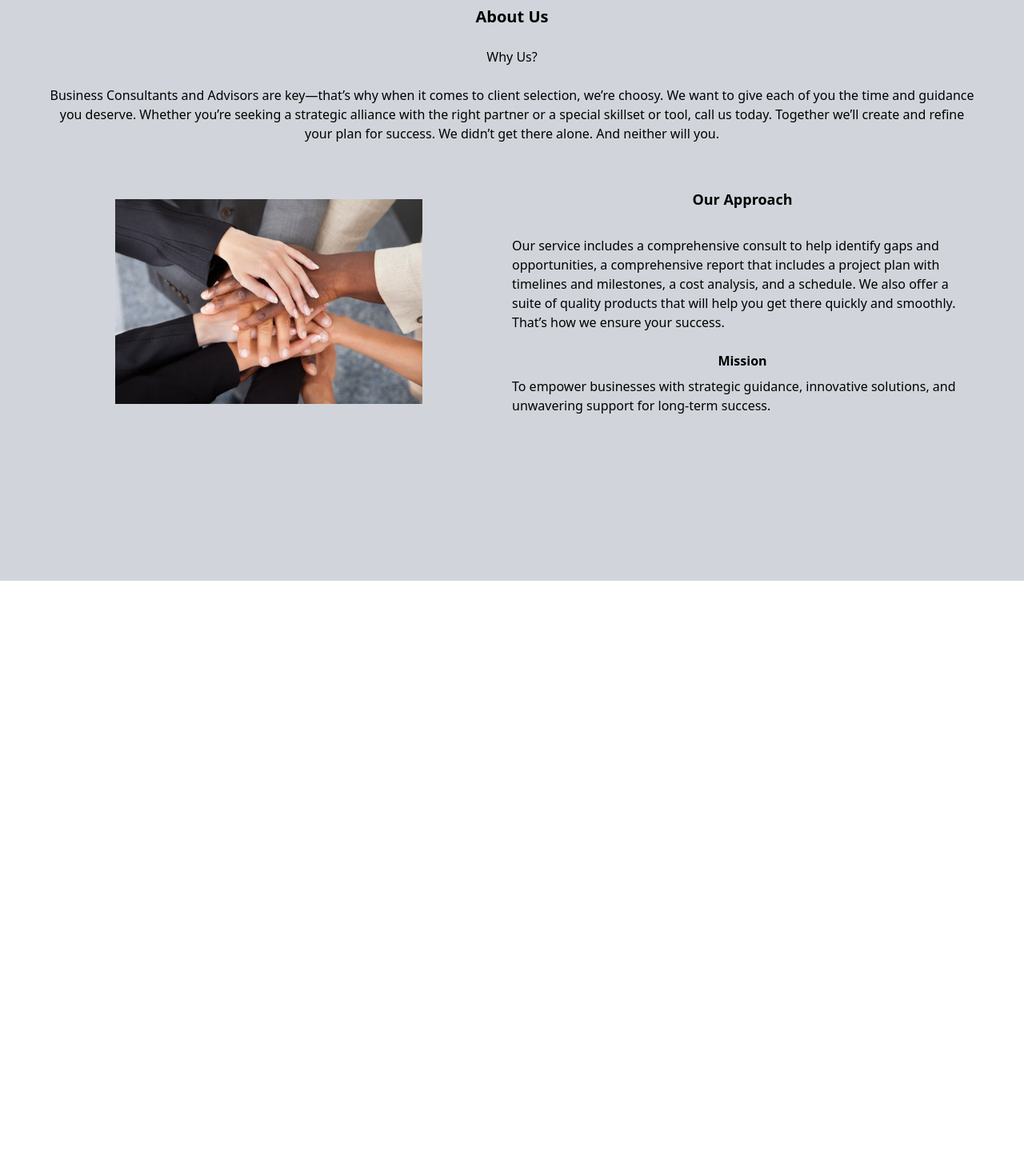
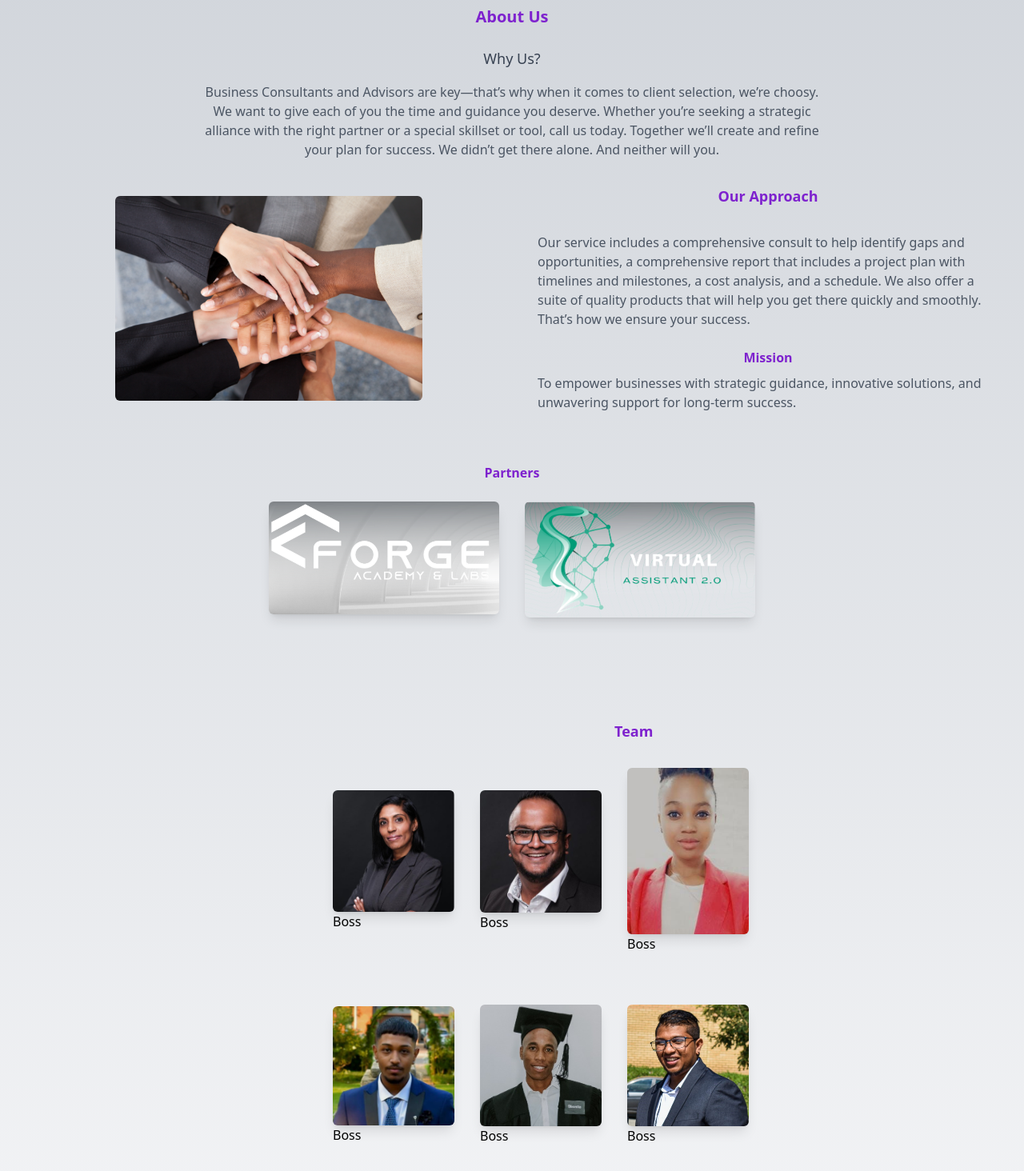
Before and after one commit to MoyabaNT/thimkfridayForge, a React (Create React App) app: page /AboutUS in a window 1280 px wide. Shown: the part 74-1538 px from the top of the page at 80% size. Before the commit the page ends 800 px from the top, so only its background shows below. Built offline with nearby package versions, Linux system fonts and the light colour scheme.

Commit message:
about, contacts, ourservices

```diff
--- a/public/index.html
+++ b/public/index.html
@@ -24,7 +24,7 @@
       work correctly both with client-side routing and a non-root public URL.
       Learn how to configure a non-root public URL by running `npm run build`.
     -->
-    <title>React App</title>
+    <title>ThinkFriday</title>
   </head>
   <body>
     <noscript>You need to enable JavaScript to run this app.</noscript>
--- a/src/App.js
+++ b/src/App.js
@@ -13,6 +13,7 @@ import Resources from "./Components/Resources";
 const router = createBrowserRouter(
   createRoutesFromElements(
     <>
+    <Route index="/HomePage" element={<HomePage />} />
     <Route path="/HomePage" element={<HomePage />} />
     <Route path='/AboutUS' element={<AboutUS />} />
     <Route path='/OurServices' element={<OurServices />} />
--- a/src/Components/AboutUS.jsx
+++ b/src/Components/AboutUS.jsx
@@ -2,10 +2,19 @@ import React from 'react';
 import Sidebar from './SideBar';
 import Logo from '../Assets/Purple.png';
 import hands from '../Assets/Aboutusimg/hands.png';
+import Partners from '../Assets/Aboutusimg/Partners.png';
+import v20 from '../Assets/Aboutusimg/V20.png';
+import b261 from '../Assets/Aboutusimg/b261.png';
+import b262 from '../Assets/Aboutusimg/b262.png';
+import lilan from '../Assets/Aboutusimg/lilan.jpg';
+import sudhir from '../Assets/Aboutusimg/Sudhir.jpg';
+import spons from '../Assets/Aboutusimg/spons.jpg';
+import vesh from '../Assets/Aboutusimg/vesh.jpg';
+import { Link } from 'react-router-dom';
 
 const AboutUS = () => {
   return (
-    <div className="bg-gray-300 min-h-screen">
+    <div className="bg-gradient-to-b from-gray-300 to-gray-100 min-h-screen">
       {/* Top Bar Section */}
       <div className="text-purple-700 flex">
         <Sidebar />
@@ -20,9 +29,9 @@ const AboutUS = () => {
 
       {/* Main Content Section */}
       <div className="flex flex-col items-center p-8">
-        <h2 className="font-bold text-xl">About Us</h2>
-        <h3 className="mt-6">Why Us?</h3>
-        <p className="p-6 text-center">
+        <h2 className="font-bold text-xl text-purple-700">About Us</h2>
+        <h3 className="mt-6 text-lg text-gray-700">Why Us?</h3>
+        <p className="mt-4 text-center text-gray-600 max-w-3xl">
           Business Consultants and Advisors are key—that’s why when it comes to client
           selection, we’re choosy. We want to give each of you the time and guidance you deserve.
           Whether you’re seeking a strategic alliance with the right partner or a special
@@ -37,27 +46,110 @@ const AboutUS = () => {
             <img
               src={hands}
               alt="Hands working together"
-              className="w-3/4 md:w-96 h-64 object-cover"
+              className="w-3/4 md:w-96 h-64 object-cover rounded-md"
             />
           </div>
 
           {/* Text Section */}
-          <div className="w-full md:w-2/4 md:pr-8 mt-6 md:mt-0">
-            <h2 className="font-bold text-lg text-center">Our Approach</h2>
-            <p className="mt-8">
+          <div className="w-full md:w-2/4 md:pl-8 mt-6 md:mt-0">
+            <h2 className="font-bold text-lg text-center text-purple-700">Our Approach</h2>
+            <p className="mt-8 text-gray-600">
               Our service includes a comprehensive consult to help identify gaps and opportunities,
               a comprehensive report that includes a project plan with timelines and milestones,
               a cost analysis, and a schedule. We also offer a suite of quality products that will
               help you get there quickly and smoothly. That’s how we ensure your success.
             </p>
-            <h3 className="font-bold mt-6 text-center">Mission</h3>
-            <p className="mt-2">
+            <h3 className="font-bold mt-6 text-center text-purple-700">Mission</h3>
+            <p className="mt-2 text-gray-600">
               To empower businesses with strategic guidance, innovative solutions, and unwavering
               support for long-term success.
             </p>
+            {/*the partner's side*/}
+
           </div>
         </div>
+
+
       </div>
+      <div className="mt-8">
+              <h3 className="font-bold text-center text-purple-700">Partners</h3>
+              <div className="flex flex-wrap justify-center gap-8 mt-6">
+              <Link to="https://www.forgeacademy.co.za/" target="_blank">
+                <img
+                src={Partners}
+                alt="Forge Partner 1"
+                className="w-56 md:w-72 h-auto object-cover rounded-md shadow-lg"
+                />
+              </Link>
+              <Link to="https://www.va2-0.co.za/" target="_blank">
+                <img
+                src={v20}
+                alt="Forge Partner 2"
+                className="w-56 md:w-72 h-auto object-cover rounded-md shadow-lg"
+                />
+              </Link>
+              </div>
+      </div>
+
+      {/*must attend to this*/}
+        <div class='team' className='p-32 ml-64'>
+          <h3 className="text-lg ml-96 text-purple-700  font-bold">Team</h3>
+        <div className='grid grid-cols-3 md:grid-cols-4 gap-8 items-center p-8'>
+          <div>
+            <img
+              src={b261}
+              alt="Forge Partner 2"
+              className="w-auto md:w-60 h-auto object-cover rounded-md shadow-lg"
+            />
+            <label>Boss</label>
+          </div>
+          <div>
+            <img
+              src={b262}
+              alt="Forge Partner 2"
+              className="w-48 md:w-60 h-auto object-cover rounded-md shadow-lg"
+              />
+          <label>Boss</label>
+
+          </div>
+          <div>
+          <img
+            src={lilan}
+            alt="Forge Partner 2"
+            className="w-48 md:w-60 h-52 object-cover rounded-md shadow-lg"
+          />
+          <label>Boss</label>
+          </div>
+
+        </div>
+        <div className='grid grid-cols-3 md:grid-cols-4 gap-8 items-center p-8'>
+          <div>
+            <img
+              src={sudhir}
+              alt="Forge Partner 2"
+              className="w-48 md:w-60 h-auto object-cover rounded-md shadow-lg"
+            />
+          <label>Boss</label>
+          </div>
+          <div>
+          <img
+            src={spons}
+            alt="Forge Partner 2"
+            className="w-48 md:w-60 h-auto object-cover rounded-md shadow-lg"
+          />
+          <label>Boss</label>
+          </div>
+          <div>
+          <img
+            src={vesh}
+            alt="Forge Partner 2"
+            className="w-48 md:w-60 h-auto object-cover rounded-md shadow-lg"
+          />
+          <label>Boss</label>
+          </div>
+        </div>
+
+        </div>
     </div>
   );
 };
--- a/src/Components/Contacts.jsx
+++ b/src/Components/Contacts.jsx
@@ -1,13 +1,36 @@
 import React from 'react'
 import Sidebar from './SideBar'
+import Logo from '../Assets/Purple.png';
 
 const Contacts = () => {
   return (
     <div>
         <div className='text-purple-700'>
       <Sidebar />
+      <div className="absolute top-0 right-0 p-4">
+          <img
+            src={Logo}
+            alt="Logo"
+            className="w-24"
+          />
+        </div>
+      </div >
+      <div className="text-center mt-16 text-xl" >
+        Contact Us
+
       </div>
-        Contacts</div>
+      <div>
+      <p><h2 className='font-bold p-6' >Our Address</h2>
+        Unit 8, Northlands Retail Park<br/> 210 Epsom Ave, Hoogland, Northriding, 2169
+        <br/>Email Us<br/>
+        Email: Tariq@thinkfriday.co.za<br/>
+        Call Us<br/>
+        Phone:+27 10 880 3795</p>
+      </div>
+      <div>
+
+      </div>
+        </div>
   )
 }
 
--- a/src/Components/OurServices.jsx
+++ b/src/Components/OurServices.jsx
@@ -1,14 +1,58 @@
 import React from 'react'
 import Sidebar from './SideBar'
+import { GiStairsGoal } from "react-icons/gi";
+import Logo from '../Assets/Purple.png';
+import { GrUserWorker } from "react-icons/gr";
+import { LiaLaptopCodeSolid } from "react-icons/lia";
+import { Link } from 'react-router-dom';
 
 const OurServices = () => {
   return (
-    <div>
-       <div className='text-purple-700'>
-      <Sidebar />
+    <div className="bg-gradient-to-b from-gray-300 to-gray-100 min-h-screen">
+      <div className='text-purple-700'>
+        <Sidebar />
+        <div className="absolute top-0 right-0 p-4">
+          <Link to='/HomePage'>
+          <img
+            src={Logo}
+            alt="Logo"
+            className="w-24"
+          />
+
+          </Link>
+        </div>
       </div>
-        OurServices</div>
+      <div className='mt-16'>
+      <h1 className='text-center text-3xl mb-8 font-bold hover:underline text-purple-700'>Our Services</h1>
+      <div className='flex justify-center'>
+        <div className='grid grid-cols-1 md:grid-cols-3 gap-8'>
+          <div className='bg-slate-00 rounded-lg p-4 w-80 shadow-xl transition ease-in-out delay-150 hover:-translate-y-1 hover:scale-110 duration-300'>
+            <GiStairsGoal size={120} className='ml-16 text-purple-700'/>
+            <h1 className='text-3xl font-bold mb-6 mt-4 hover:text-purple-700'>B-BBEE Advisory & Consulting</h1>
+            <p>We assist clients to achieve their desired level of B-BBEE compliance in the most efficient and cost-effective manner with the least disruption to their business. We provide comprehensive services to support our client's business by leveraging strategies, legislation, and best practices to ensure Growth and Return on Investment (ROI).</p>
+          </div>
+          <div className='bg-slate-00 rounded-lg p-4 w-80 shadow-xl transition ease-in-out delay-150 hover:-translate-y-1 hover:scale-110 duration-300'>
+            <GrUserWorker size={120} className='ml-16 text-purple-700'/>
+            <h1 className='text-3xl font-bold mb-6 mt-4 hover:text-purple-700'>Human Resources (HR) ConsultingS</h1>
+            <p>We provide Human Resources (HR) Consulting services that form an integral asset to our client's HR team. By creating and implementing bespoke HR strategies, we work to ensure the organisation is effectively utilizing its personnel to achieve its goals, while working at optimal performance and efficiency levels.</p>
+          </div>
+          <div className='bg-slate-00 rounded-lg p-4 w-80 shadow-xl transition ease-in-out delay-150 hover:-translate-y-1 hover:scale-110 duration-300'>
+            <LiaLaptopCodeSolid size={120} className='ml-16 text-purple-700'/>
+            <h1 className='text-3xl font-bold mb-6 mt-4 hover:text-purple-700'>Skills Develoment Consulting</h1>
+            <p>We provide Skills Development Consulting services that are designed to maximize the effect of B-BBEE Strategies within our client's organisation. We align training and development to strategic business objectives and ensure increased Return on Investment (ROI) in training initiatives.</p>
+          </div>
+        </div>
+      </div>
+      </div>
+      <div className='p-8'>
+     <h1 className='italic font-bold text-center mt-8 text-2xl text-purple-700'>TESTIMONIALS</h1>
+     <p className='mt-4 text-center text-lg'>
+"As a small business owner, navigating BBBEE requirements can be daunting. Thankfully, ThinkFriday has made the process seamless and straightforward. Their interactive tools allowed us to assess our current status and identify areas for improvement. With ThinkFriday's guidance, we've been able to achieve our BBBEE goals and contribute to meaningful transformation."
+ <br/><span className='italic font-bold text-center mt-8 text-purple-700'> ~Forge Academy</span>
+</p>
+      </div>
+    </div>
   )
 }
 
-export default OurServices
+export default OurServices;
```
Also changed, not shown: src/Assets/Aboutusimg/b261.png (renamed from src/Assets/Aboutusimg/261.png), src/Assets/Aboutusimg/b262.png (renamed from src/Assets/Aboutusimg/262.png).
